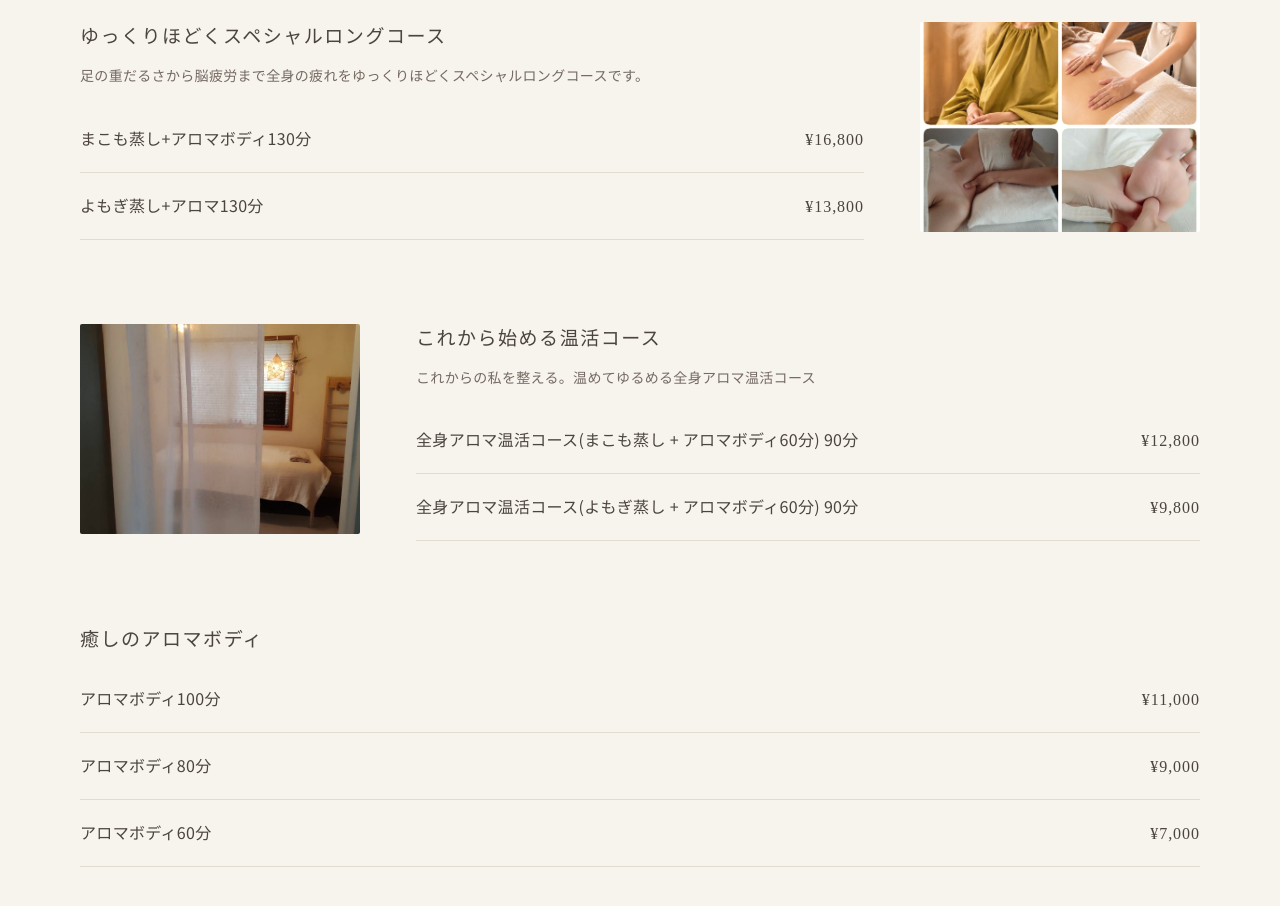
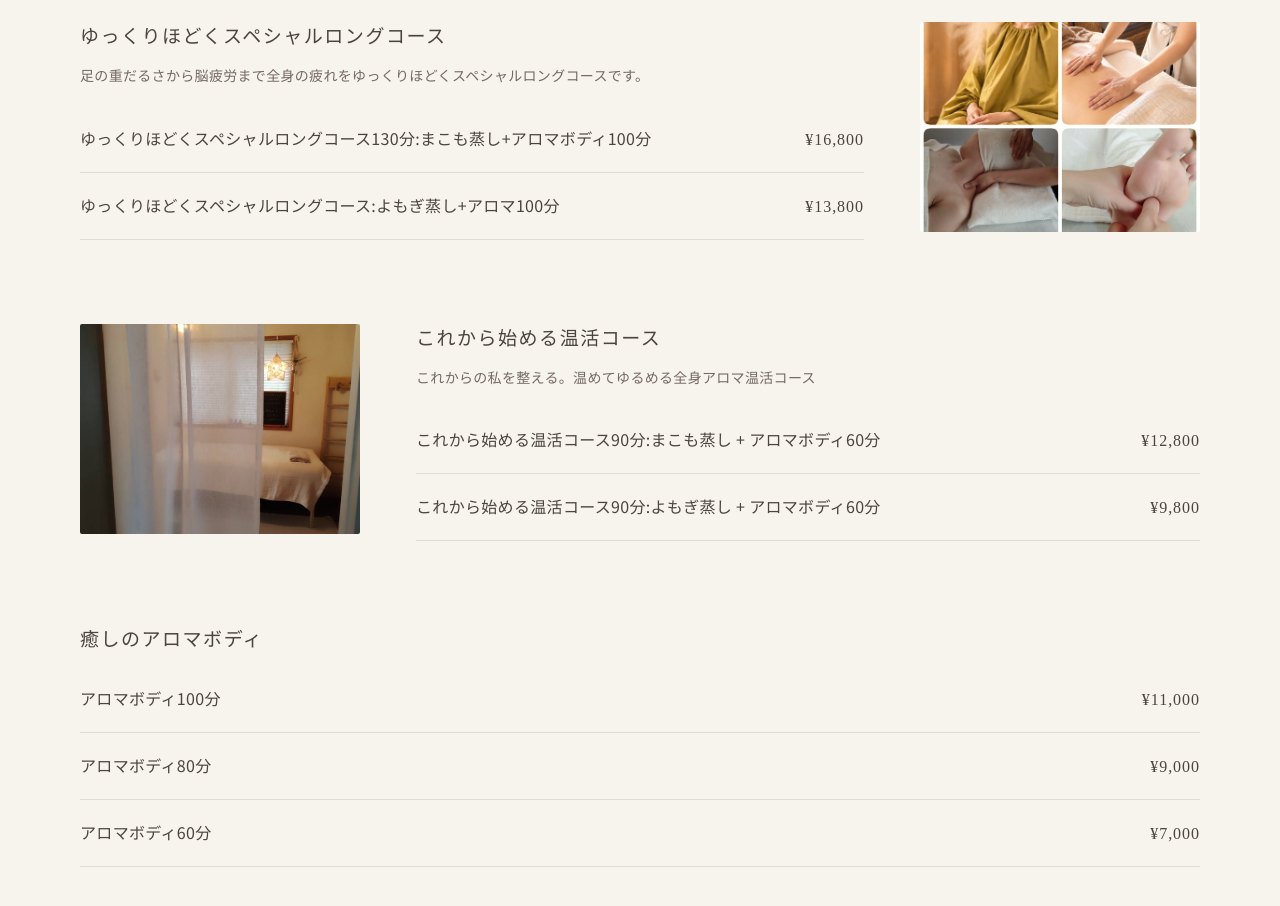
Before and after one commit to tassy5865-lang/kohaku-site, a website: page index.html in a window 1280 px wide. Shown: the part 9140-10046 px from the top of the page. Drawn offline with nearby package versions, Linux system fonts and the light colour scheme.

Commit message:
管理画面から更新: 料金: ゆっくりほどくスペシャルロングコース、料金: これから始める温活コース

```diff
--- a/index.html
+++ b/index.html
@@ -238,8 +238,8 @@
             <h3>ゆっくりほどくスペシャルロングコース</h3>
             <p class="fine">足の重だるさから脳疲労まで全身の疲れをゆっくりほどくスペシャルロングコースです。</p>
             <ul class="price-list">
-              <li><span class="name">まこも蒸し+アロマボディ130分</span><span class="yen">¥16,800</span></li>
-              <li><span class="name">よもぎ蒸し+アロマ130分</span><span class="yen">¥13,800</span></li>
+              <li><span class="name">ゆっくりほどくスペシャルロングコース130分:まこも蒸し+アロマボディ100分</span><span class="yen">¥16,800</span></li>
+              <li><span class="name">ゆっくりほどくスペシャルロングコース:よもぎ蒸し+アロマ100分</span><span class="yen">¥13,800</span></li>
             </ul>
           </div>
         </div>
@@ -250,8 +250,8 @@
             <h3>これから始める温活コース</h3>
             <p class="fine">これからの私を整える。温めてゆるめる全身アロマ温活コース</p>
             <ul class="price-list">
-              <li><span class="name">全身アロマ温活コース(まこも蒸し + アロマボディ60分) 90分</span><span class="yen">¥12,800</span></li>
-              <li><span class="name">全身アロマ温活コース(よもぎ蒸し + アロマボディ60分) 90分</span><span class="yen">¥9,800</span></li>
+              <li><span class="name">これから始める温活コース90分:まこも蒸し + アロマボディ60分</span><span class="yen">¥12,800</span></li>
+              <li><span class="name">これから始める温活コース90分:よもぎ蒸し + アロマボディ60分</span><span class="yen">¥9,800</span></li>
             </ul>
           </div>
         </div>
```
